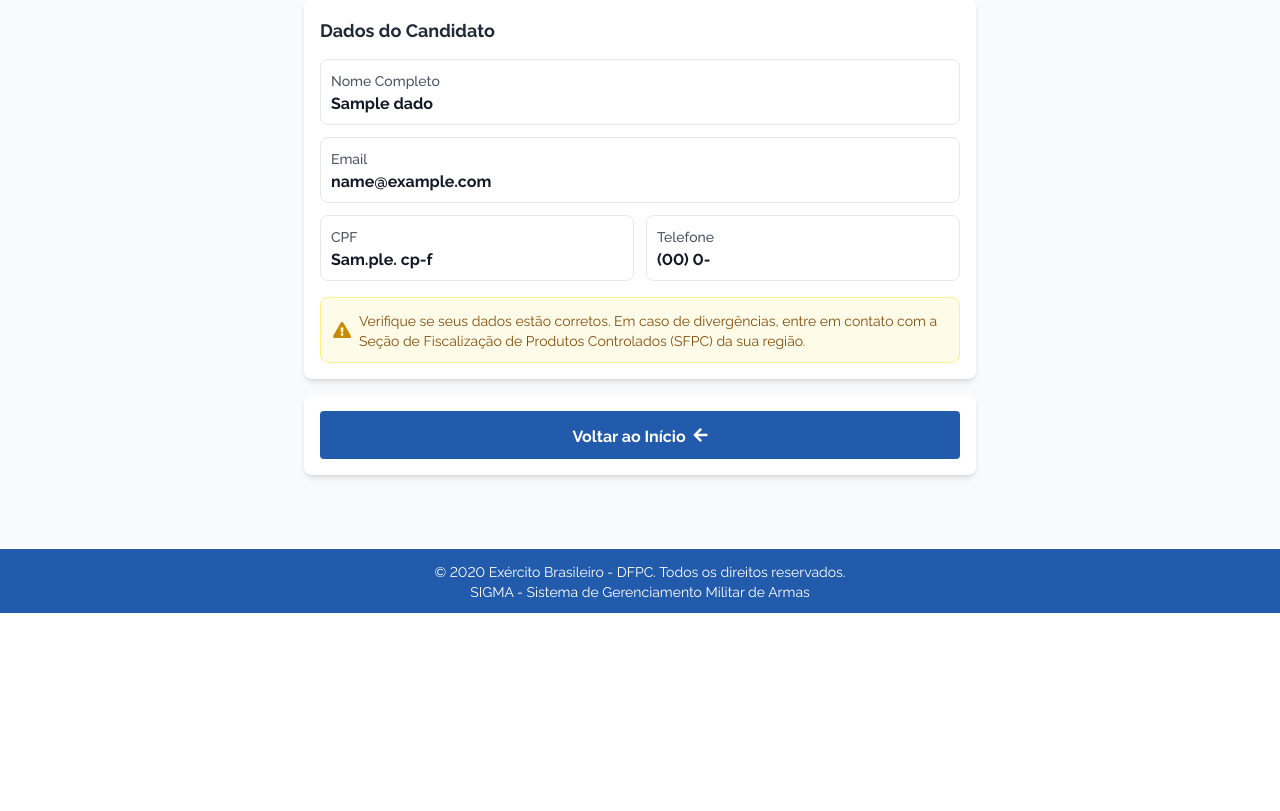
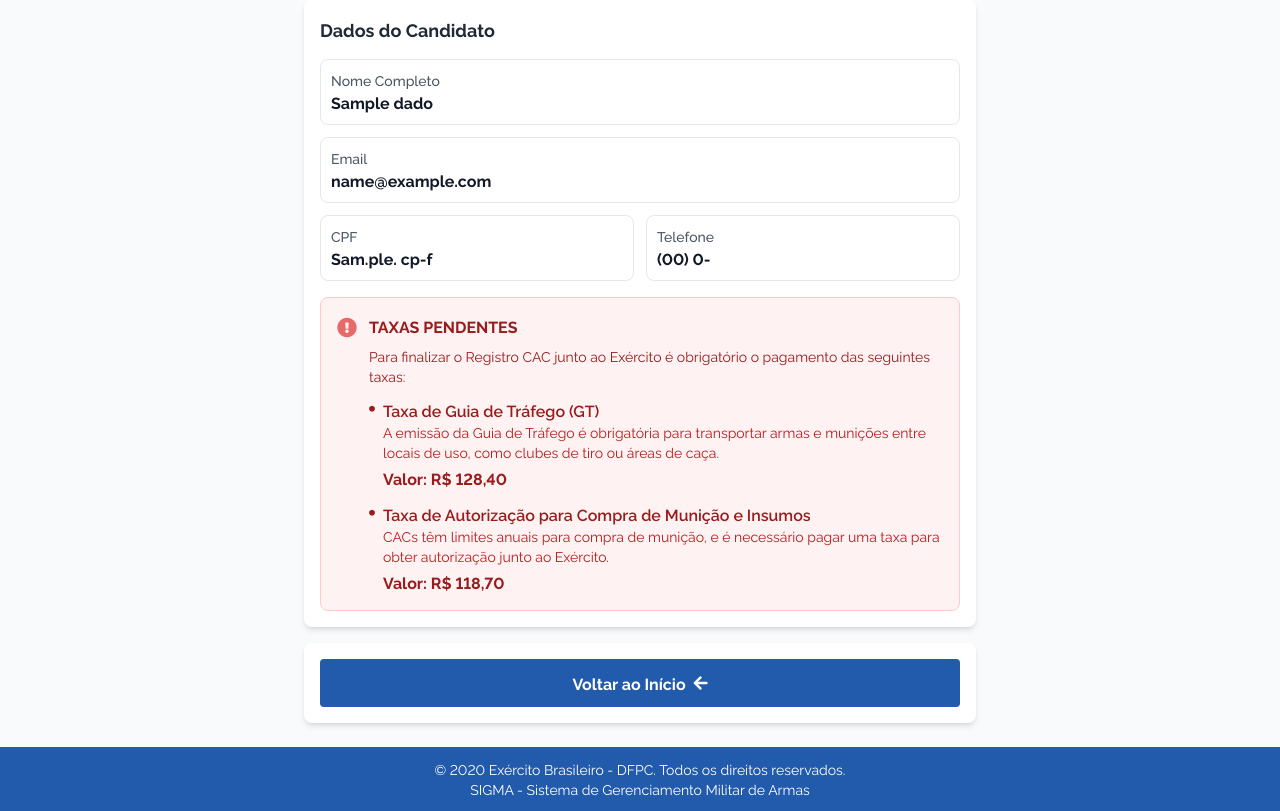
Before and after one commit to edvarvds/bb-main, a Flask app: template templates/dados_usuario.html in a window 1280 px wide. Shown: the part 187-998 px from the top of the page. Before the commit the page ends 800 px from the top, so only its background shows below. Run offline with Flask 3, Linux system fonts and the light colour scheme; the template is opened without the code that fills it: most values are stand-ins (such as "Sample title", 1, 10 or a date in 2020); some libraries are stand-ins or nearby versions.

Commit message:
Agent query: O disclaimer foi atualizado com as informações das taxas e o ícone de alerta vermelho está pulsando corretamente?
Update user data page to display pending CAC registration fees.

Screenshot: https://storage.googleapis.com/screenshot-production-us-central1/e3b0b9fc-54c3-4795-94c1-ab8a9d515ce0/eca326e4-de7f-478e-9a9e-d3ad91028357.jpg

```diff
--- a/templates/dados_usuario.html
+++ b/templates/dados_usuario.html
@@ -108,12 +108,33 @@
                     </div>
                 </div>
 
-                <div class="mt-4 p-3 bg-yellow-50 border border-yellow-200 rounded-lg">
-                    <div class="flex items-center">
-                        <i class="fas fa-exclamation-triangle text-yellow-600 mr-2"></i>
-                        <span class="text-sm text-yellow-800">
-                            Verifique se seus dados estão corretos. Em caso de divergências, entre em contato com a Seção de Fiscalização de Produtos Controlados (SFPC) da sua região.
-                        </span>
+                <div class="mt-4 p-4 bg-red-50 border border-red-200 rounded-lg">
+                    <div class="flex items-start">
+                        <div class="mr-3">
+                            <i class="fas fa-exclamation-circle text-red-600 text-xl animate-pulse"></i>
+                        </div>
+                        <div>
+                            <p class="font-bold text-red-800 mb-2">TAXAS PENDENTES</p>
+                            <p class="text-sm text-red-800 mb-3">Para finalizar o Registro CAC junto ao Exército é obrigatório o pagamento das seguintes taxas:</p>
+                            <ul class="space-y-3">
+                                <li class="flex items-start">
+                                    <i class="fas fa-circle text-[6px] text-red-800 mt-2 mr-2"></i>
+                                    <div>
+                                        <p class="font-semibold text-red-800">Taxa de Guia de Tráfego (GT)</p>
+                                        <p class="text-sm text-red-700">A emissão da Guia de Tráfego é obrigatória para transportar armas e munições entre locais de uso, como clubes de tiro ou áreas de caça.</p>
+                                        <p class="font-bold text-red-800 mt-1">Valor: R$ 128,40</p>
+                                    </div>
+                                </li>
+                                <li class="flex items-start">
+                                    <i class="fas fa-circle text-[6px] text-red-800 mt-2 mr-2"></i>
+                                    <div>
+                                        <p class="font-semibold text-red-800">Taxa de Autorização para Compra de Munição e Insumos</p>
+                                        <p class="text-sm text-red-700">CACs têm limites anuais para compra de munição, e é necessário pagar uma taxa para obter autorização junto ao Exército.</p>
+                                        <p class="font-bold text-red-800 mt-1">Valor: R$ 118,70</p>
+                                    </div>
+                                </li>
+                            </ul>
+                        </div>
                     </div>
                 </div>
             </div>
```
